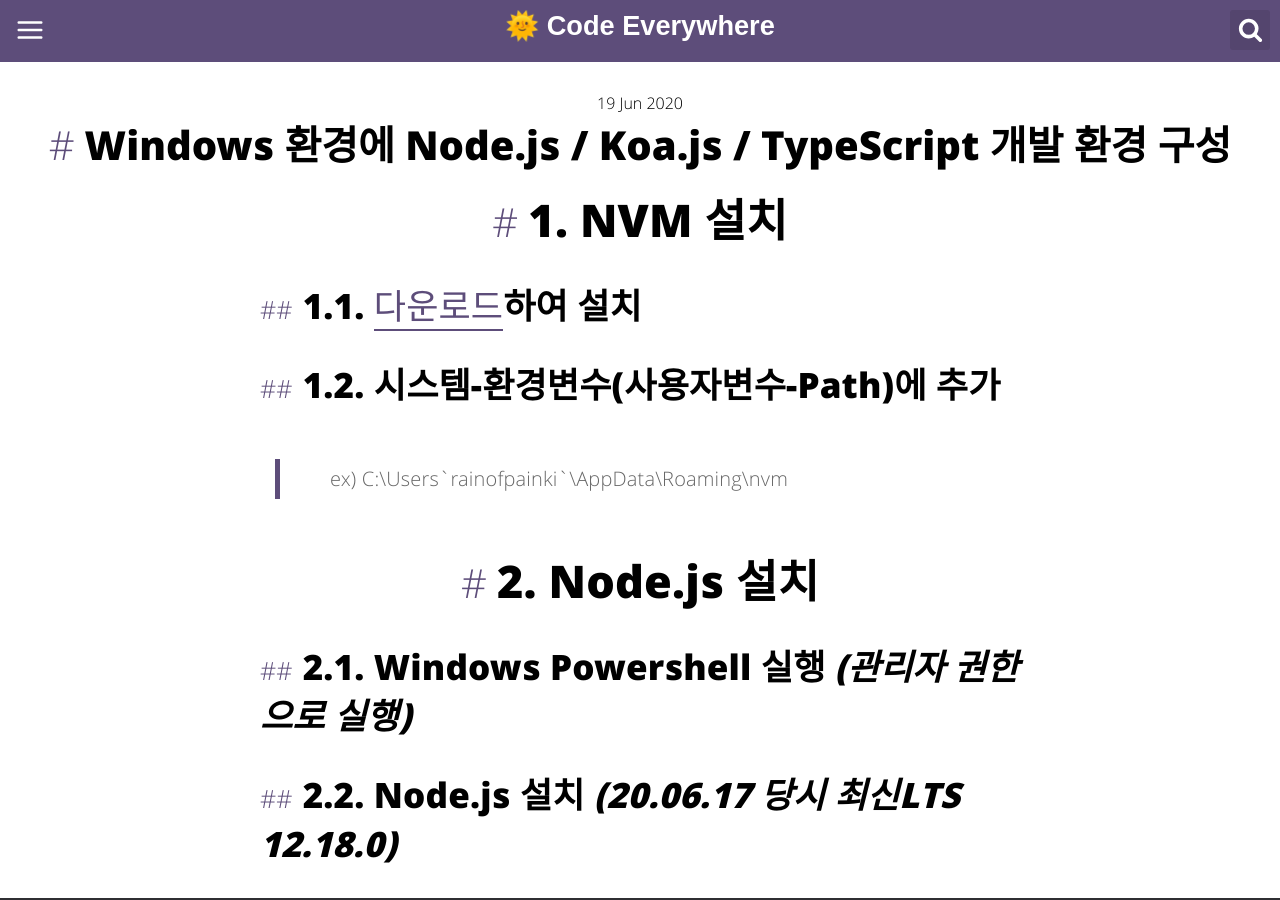
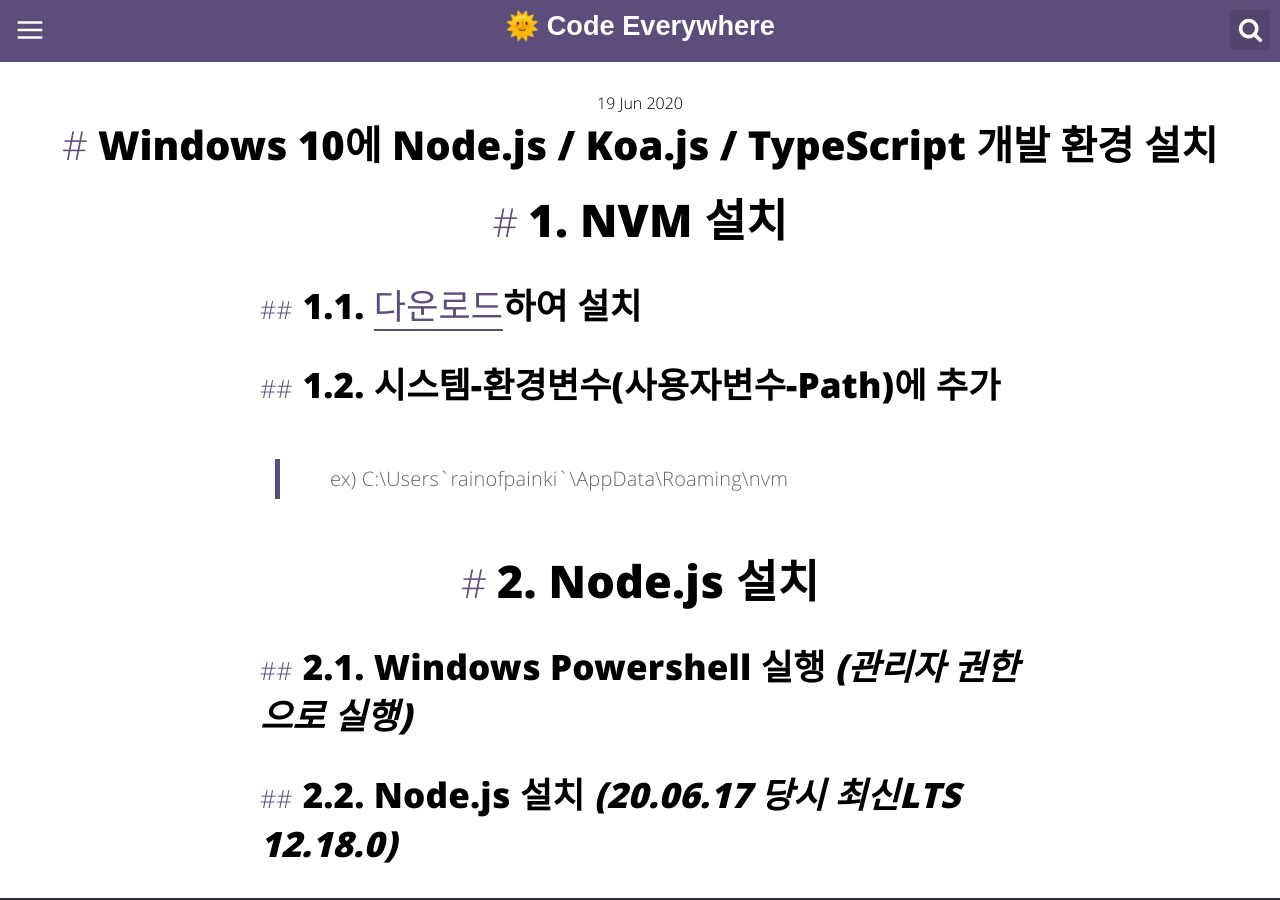
Before and after one commit to rainofpainki/rainofpainki.github.io, a Jekyll site: the page built from _posts/2020-06-19-koa-js-environment.md, in a window 1280 px wide and 900 px high. Built offline with Jekyll 4.4.1, drawn with Linux system fonts in a browser that asks for light colours; comment, search, counter and statistics services are not loaded; some of the changed text lies outside the part shown.

Commit message:
title 수정

```diff
--- a/_posts/2020-06-19-koa-js-environment.md
+++ b/_posts/2020-06-19-koa-js-environment.md
@@ -1,6 +1,6 @@
 ---
 layout: post
-title:  "Windows 환경에 Node.js / Koa.js / TypeScript 개발 환경 구성"
+title:  "Windows 10에 Node.js / Koa.js / TypeScript 개발 환경 설치"
 date:   2020-06-19 17:18:00 +0900
 tags:
 - Windows
```
